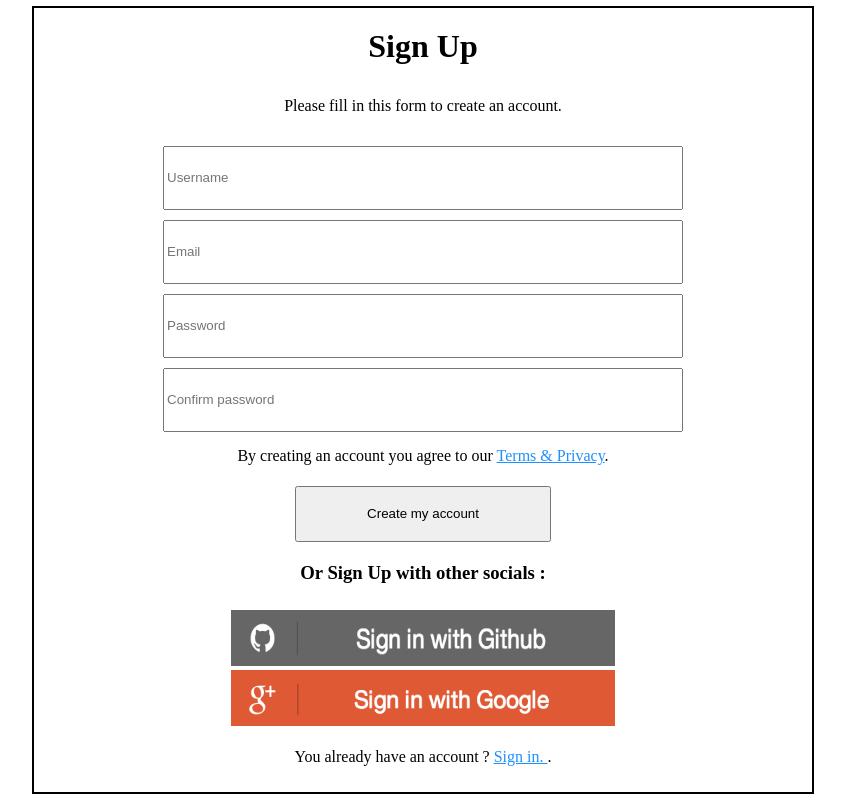
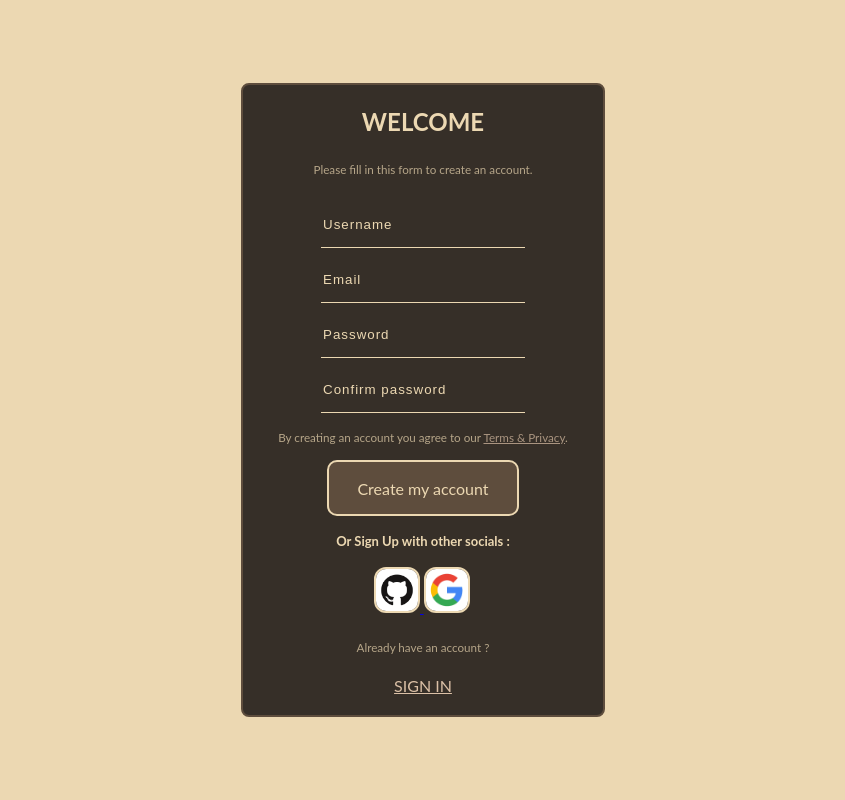
Before and after one commit to Hritcu/LeHS, a PHP site: page /SignUp.html in a window 1280 px wide. Shown: the whole page, without its empty margins (217-1062 px from the left). Run offline with PHP 8.4, Linux system fonts and the light colour scheme.

Commit message:
Sign Up Page

```diff
--- a/SignUp.html
+++ b/SignUp.html
@@ -12,8 +12,8 @@
 <body>
   <form action="ChooseHTML_or_CSS.html" method="get" class="SignUp-form">
 
-    <h1 id="text"> Sign Up </h1>
-    <p id="text"> Please fill in this form to create an account. </p>
+    <h1 class= "text" id="title"> WELCOME </h1>
+    <p class="text"> Please fill in this form to create an account. </p>
 
     <div class="SignUpCredentials">
       <input type="text" name="username" id="username" placeholder="Username" required>
@@ -22,26 +22,26 @@
       <input type="password" name="confirmPassword" id="confirmPassword" placeholder="Confirm password" required>
     </div>
 
-    <p id="TermsAndPrivacy">
-      By creating an account you agree to our <a href="#" style="color:dodgerblue">Terms & Privacy</a>.
+    <p class="text" id="TermsAndPrivacy">
+      By creating an account you agree to our <a href="#" style="color:rgb(219, 192, 166)">Terms & Privacy</a>.
     </p>
     <input type="submit" value="Create my account" id="CreateAccountButton">
 
+    <h3 class="text" id="OrSignUpWithOtherSocials"> Or Sign Up with other socials : </h3>
+
     <div class="SignUpWithOtherSocials">
-      <h3 id="text"> Or Sign Up with other socials : </h3>
       <a href="https://github.com/login" target="_blank">
-        <img src="SignInWithGitHub.png" id="SignUpWithGitHub" alt="SignUpWithGitHub">
+        <img src="SignUpWithGitHub.png" id="SignUpWithGitHub" alt="SignUpWithGitHub">
       </a>
       <a href="https://accounts.google.com/signin/v2/identifier?flowName=GlifWebSignIn&flowEntry=ServiceLogin"
         target="_blank">
-        <img src="SignInWithGoogle.png" id="SignUpWithGoogle" alt="SignUpWithGoogle">
+        <img src="SignUpWithGoogle.jpg" id="SignUpWithGoogle" alt="SignUpWithGoogle">
       </a>
     </div>
 
     <div class="AlreadyHasAnAccount">
-      <p id="text"> You already have an account ?
-        <a href="SignIn.html" style="color:dodgerblue">Sign in. </a>.
-      </p>
+      <p class="text"> Already have an account ?</p>
+      <a class="text" id= "SignIn" href="SignIn.html" style="color:rgb(219, 192, 166)">SIGN IN </a>
     </div>
 
   </form>
--- a/styleSignUp.css
+++ b/styleSignUp.css
@@ -1,3 +1,9 @@
+
+:root{
+    --darkest: rgb(54, 47, 40);
+    --inbetween: rgb(94, 77, 61);
+    --lightest: rgb(236, 216, 178);
+}
 
 body, html {
     width: 100%;
@@ -5,6 +11,10 @@ body, html {
     margin: 0;
     padding: 0;
     display:table;
+    background-color: var(--lightest);
+    color: var(--lightest);
+    font-size: 14px;
+    font-family: "Lato", Arial, sans-serif;
 }
 body {
     display:table-cell;
@@ -13,28 +23,39 @@ body {
 
 .SignUp-form {
     display:table;/* shrinks to fit content */
-    width: 60vw;
-    height: 75vh;
+    position: relative ;
+    width: 25em;
+    height: 40em;
     margin:auto;
     padding: 5px;
-    border: 2px solid black;
+    border: 2px solid var(--inbetween);
+    border-radius: 8px;
+    background-color: var(--darkest);
 }
 
 .SignUpCredentials {
     display: table;
     margin : auto;
-    width: 50vw;
-    height: 7vh;
+    color: var(--lightest);
+    width: 15em;
+    height: 5em;
 }
+
 
 #username, #email, #password, #confirmPassword{
     display:block;
     margin-top : 10px;
     margin-left: auto;
     margin-right: auto;
-    width: 40vw;
-    height: 7vh;
+    width: 15em;
+    height: 3em;
     padding: 2px;
+    border: none;
+    border-bottom: 1px solid var(--lightest);
+    box-shadow: none;
+    letter-spacing: 1px;
+    transition: all 0.2s ease-in-out;
+    background-color:  var(--darkest) ;
 }
 
 #CreateAccountButton{
@@ -43,35 +64,56 @@ body {
     margin-top : 10px;
     margin-left: auto;
     margin-right: auto;
-    width: 20vw;
-    height: 7vh;
-}
-
-#text, #TermsAndPrivacy{
-    display : table;
-    margin-top : 10px;
-    margin-left: auto;
-    margin-right: auto;
-    padding: 5px;
+    font-family: inherit;
+    font-size: medium;
+    width: 12em;
+    height:3.5em;
+    background-color: var(--inbetween);
+    border: 2px solid var(--lightest);
+    border-radius: 10px;
+    color: var(--lightest);
 }
 
 .SignUpWithOtherSocials{
-    display:table;
-    margin : auto;
-    width: 50vw;
-    height: 7vh;
-    padding: 5px;
+    display: inline-table;
+    width: 15em;
+    height: 4em;
+    margin-left: 9em;
+
 }
-
-#SignUpWithGitHub, #SignUpWithGoogle{
-    display:table;
-    margin : auto;
-    width: 30vw;
-    height: 7vh;
-    padding: 2px;
+#SignUpWithGoogle,#SignUpWithGitHub{
+    width: 3em;
+    height: 3em;
+    border: 2px solid var(--lightest);
+    border-radius: 12px;
 }
 
 .AlreadyHasAnAccount{
     display:table;
     margin : auto;
 }
+::placeholder{
+    color:var(--lightest);
+}
+.text{
+    display : table;
+    opacity: 0.7;
+    margin-top : 12px;
+    margin-left: auto;
+    margin-right: auto;
+    padding: 5px;
+    font-size: smaller;
+}
+#title,#SignIn,#OrSignUpWithOtherSocials{
+    opacity: 1;
+}
+#title{
+    font-size: x-large;
+}
+#SignIn{
+    margin-bottom: 10px;
+    font-size: medium;
+}
+#OrSignUpWithOtherSocials {
+    font-size: small;
+}
```
Also changed, not shown: SignInWithGitHub.png (deleted), SignInWithGoogle.png (deleted), SignUpWithGitHub.png (added), SignUpWithGoogle.jpg (added).
